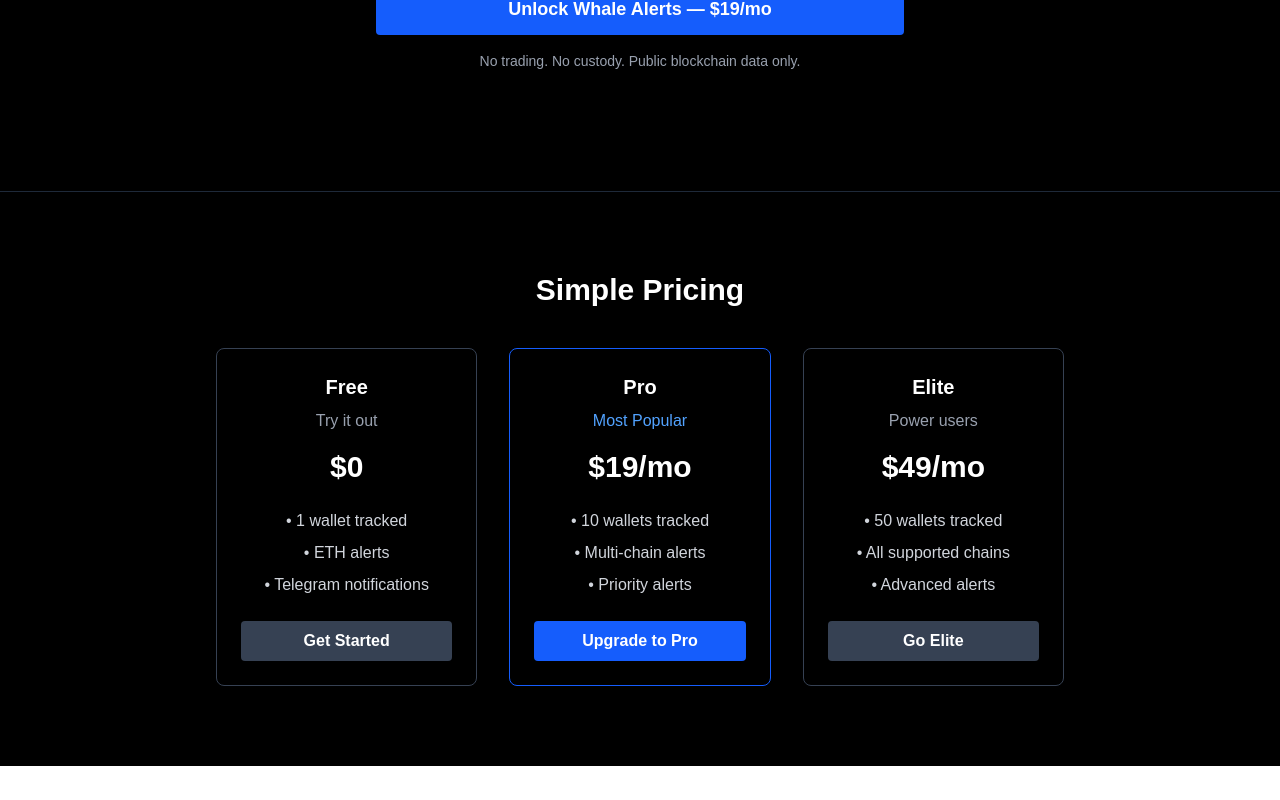
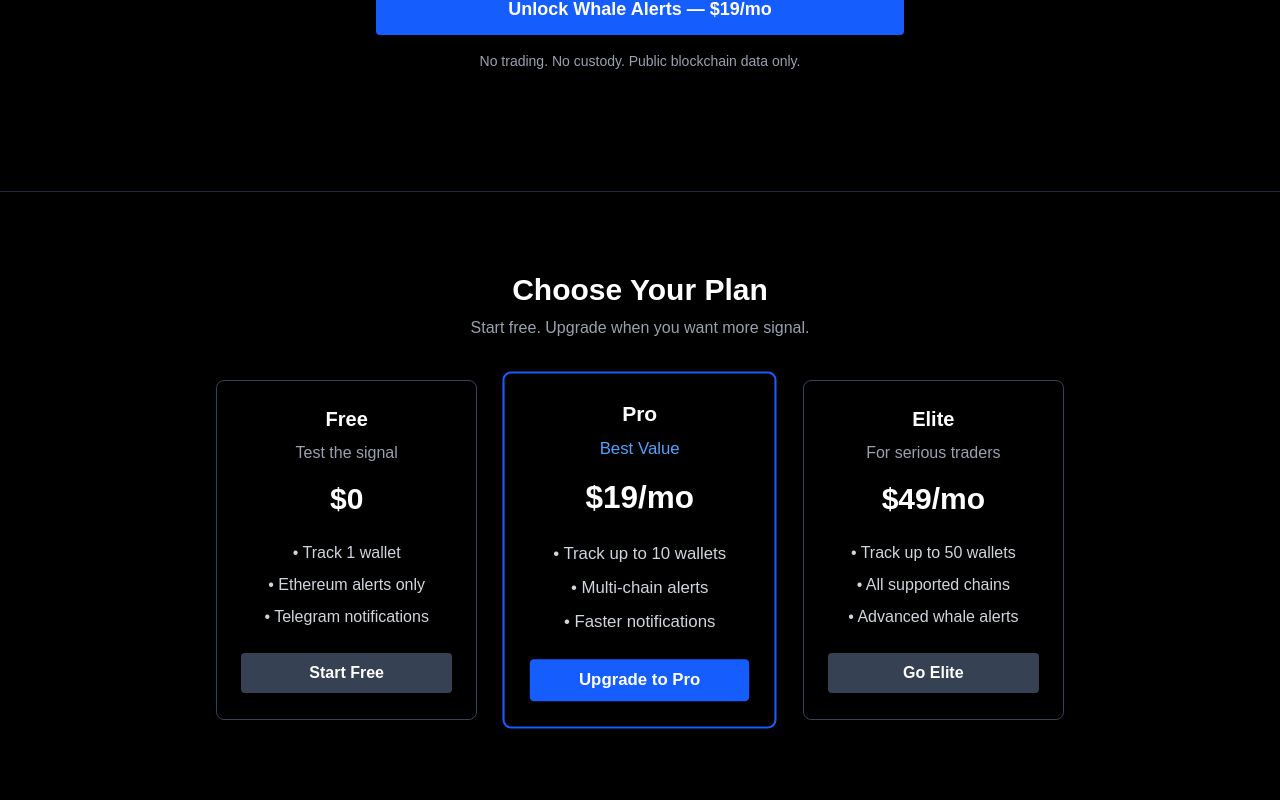
Before and after one commit to jasonfetterman/whalerx-web, a Next.js app: page / in a window 1280 px wide. Shown: the part 609-1409 px from the top of the page. Before the commit the page ends 1375 px from the top, so only its background shows below. Built offline with nearby package versions, Linux system fonts and the light colour scheme.

Commit message:
Polish pricing psychology and plan positioning

```diff
--- a/src/app/page.js
+++ b/src/app/page.js
@@ -44,7 +44,7 @@ export default function Home() {
               href="/dashboard"
               className="block bg-gray-700 hover:bg-gray-600 px-6 py-3 rounded text-lg font-semibold"
             >
-              Go to Dashboard
+              Try Free
             </Link>
 
             <button
@@ -64,36 +64,39 @@ export default function Home() {
       {/* PRICING */}
       <section className="py-20 border-t border-gray-800">
         <div className="max-w-4xl mx-auto px-6 text-center">
-          <h2 className="text-3xl font-bold mb-10">Simple Pricing</h2>
+          <h2 className="text-3xl font-bold mb-2">Choose Your Plan</h2>
+          <p className="text-gray-400 mb-10">
+            Start free. Upgrade when you want more signal.
+          </p>
 
           <div className="grid md:grid-cols-3 gap-8">
             {/* FREE */}
             <div className="border border-gray-700 rounded-lg p-6">
               <h3 className="text-xl font-semibold mb-2">Free</h3>
-              <p className="text-gray-400 mb-4">Try it out</p>
+              <p className="text-gray-400 mb-4">Test the signal</p>
               <p className="text-3xl font-bold mb-6">$0</p>
               <ul className="text-gray-300 space-y-2 mb-6">
-                <li>• 1 wallet tracked</li>
-                <li>• ETH alerts</li>
+                <li>• Track 1 wallet</li>
+                <li>• Ethereum alerts only</li>
                 <li>• Telegram notifications</li>
               </ul>
               <Link
                 href="/dashboard"
                 className="block bg-gray-700 hover:bg-gray-600 px-4 py-2 rounded font-semibold"
               >
-                Get Started
+                Start Free
               </Link>
             </div>
 
-            {/* PRO */}
-            <div className="border border-blue-600 rounded-lg p-6">
+            {/* PRO (ANCHOR) */}
+            <div className="border-2 border-blue-600 rounded-lg p-6 scale-105">
               <h3 className="text-xl font-semibold mb-2">Pro</h3>
-              <p className="text-blue-400 mb-4">Most Popular</p>
+              <p className="text-blue-400 mb-4">Best Value</p>
               <p className="text-3xl font-bold mb-6">$19/mo</p>
               <ul className="text-gray-300 space-y-2 mb-6">
-                <li>• 10 wallets tracked</li>
+                <li>• Track up to 10 wallets</li>
                 <li>• Multi-chain alerts</li>
-                <li>• Priority alerts</li>
+                <li>• Faster notifications</li>
               </ul>
               <button
                 onClick={handleCheckout}
@@ -106,12 +109,12 @@ export default function Home() {
             {/* ELITE */}
             <div className="border border-gray-700 rounded-lg p-6">
               <h3 className="text-xl font-semibold mb-2">Elite</h3>
-              <p className="text-gray-400 mb-4">Power users</p>
+              <p className="text-gray-400 mb-4">For serious traders</p>
               <p className="text-3xl font-bold mb-6">$49/mo</p>
               <ul className="text-gray-300 space-y-2 mb-6">
-                <li>• 50 wallets tracked</li>
+                <li>• Track up to 50 wallets</li>
                 <li>• All supported chains</li>
-                <li>• Advanced alerts</li>
+                <li>• Advanced whale alerts</li>
               </ul>
               <button
                 onClick={handleCheckout}
```
